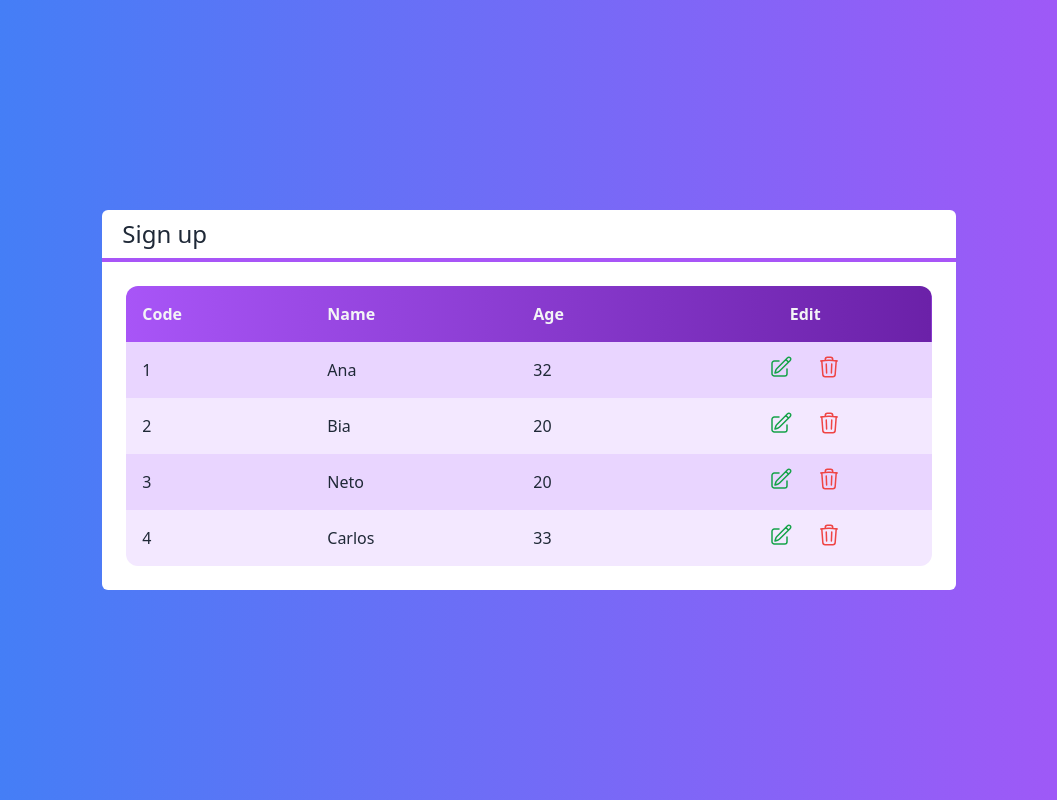
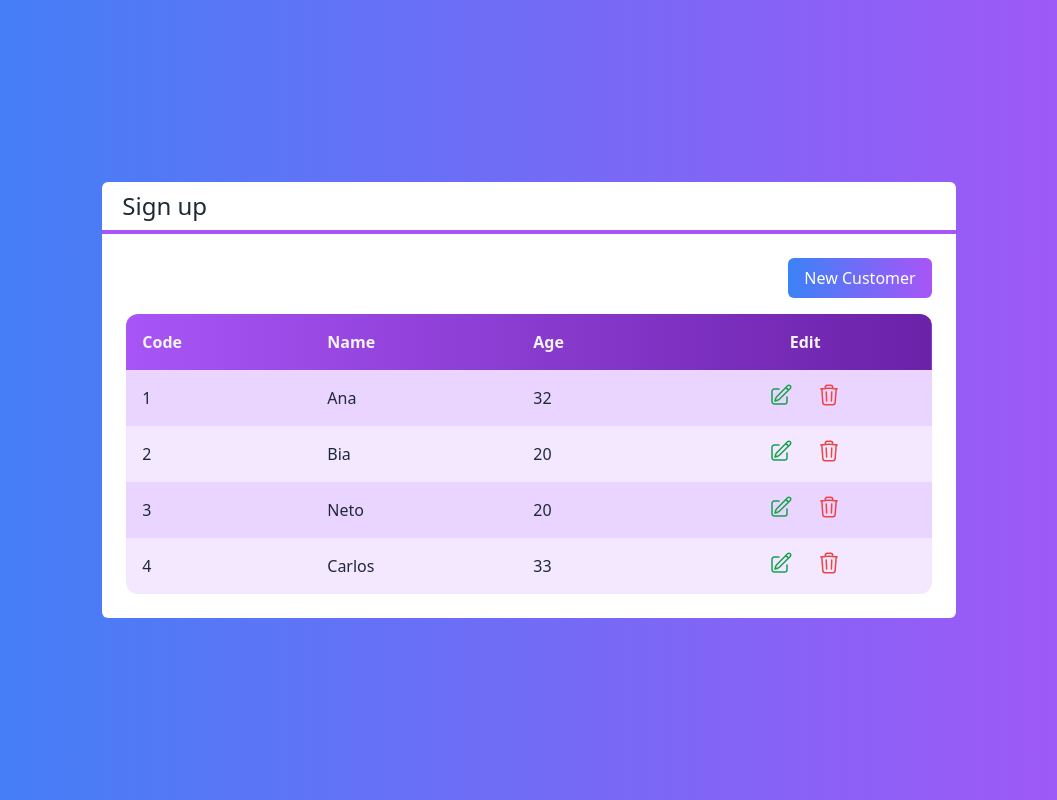
Before and after one commit to NetoJL/CRUD-Project, a Next.js app: page / in a window 1280 px wide. Shown: the whole page, without its empty margins (111-1168 px from the left). Built offline with nearby package versions, Linux system fonts and the light colour scheme.

Commit message:
index.tsx udpated (Button added)

```diff
--- a/src/pages/index.tsx
+++ b/src/pages/index.tsx
@@ -1,6 +1,7 @@
 import Layout from "@/components/Layout";
 import Customer from "@/core/Customer";
 import Table from "@/components/Table"
+import Button from "@/components/Button";
 
 export default function Home() {
 
@@ -20,13 +21,21 @@ export default function Home() {
   }
 
   return (
-    <div className='
+    <div className={`
     flex justify-center items-center h-screen
     bg-gradient-to-r from-blue-500 to-purple-500
     text-white
-    '>
+    `}>
       <Layout title="Sign up">
-        <Table customers={customers} selectedCustomer={selectedCustomer} deletedCustomer={deletedCustomer}></Table>
+        <div className="flex justify-end">
+          <Button buttonColor="green" className="mb-4">
+            New Customer
+          </Button>
+        </div>
+        <Table
+          customers={customers}
+          selectedCustomer={selectedCustomer}
+          deletedCustomer={deletedCustomer} />
       </Layout>
     </div>
   )
```
